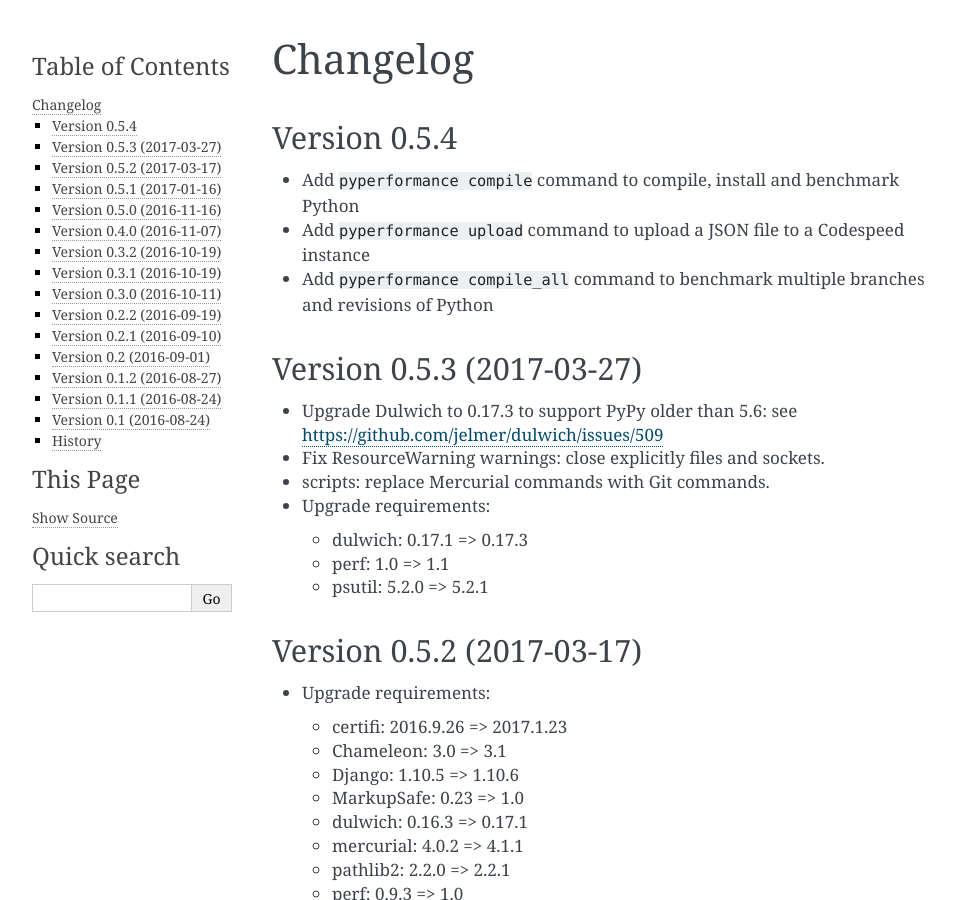
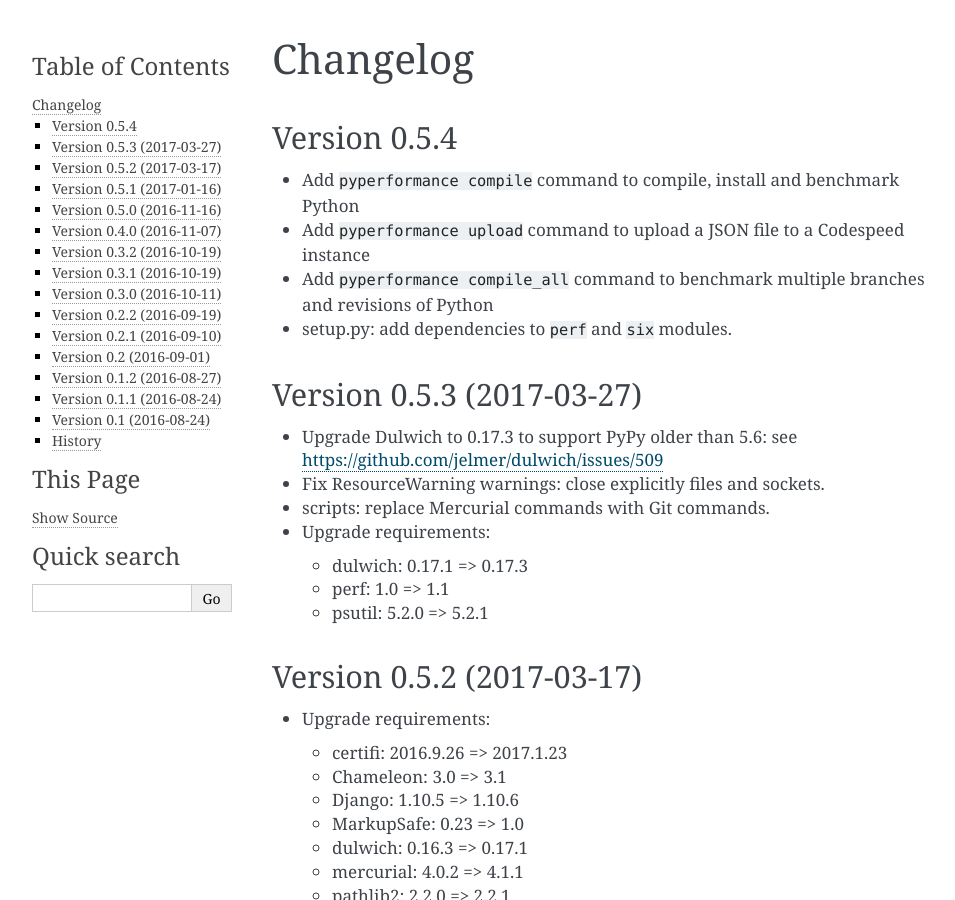
Before and after one commit to python/pyperformance, a Sphinx documentation site: the page built from doc/changelog.rst, in a window 1280 px wide and 900 px high. Shown: the whole window, without its empty margins (148-1103 px from the left). Built offline with Sphinx 7.4.7, drawn with Linux system fonts in a browser that asks for light colours.

Commit message:
setup.py: add deps to perf and six

```diff
--- a/doc/changelog.rst
+++ b/doc/changelog.rst
@@ -10,6 +10,7 @@
   instance
 * Add ``pyperformance compile_all`` command to benchmark multiple branches and
   revisions of Python
+* setup.py: add dependencies to ``perf`` and ``six`` modules.
 
 Version 0.5.3 (2017-03-27)
 --------------------------
--- a/doc/usage.rst
+++ b/doc/usage.rst
@@ -10,6 +10,8 @@
     python3 -m pip install performance
 
 The command installs a new ``pyperformance`` program.
+
+If needed, ``perf`` and ``six`` dependencies are installed automatically.
 
 performance works on Python 2.7, 3.4 and newer.
 
--- a/setup.py
+++ b/setup.py
@@ -104,9 +104,8 @@
         'package_data': data,
         'entry_points': {
             'console_scripts': ['pyperformance=performance.cli:main']
-        }
-        # Note: the performance package has no direct external dependencies:
-        # it installs dependencies itself by creating virtual environments
+        },
+        'install_requires': ["perf", "six"],
     }
     setup(**options)
 
```
